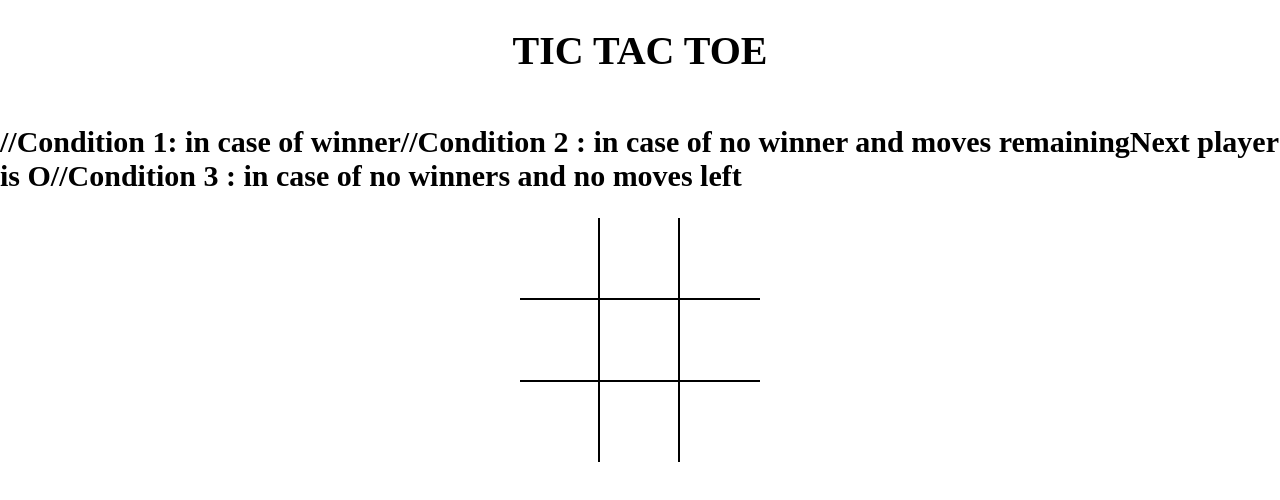
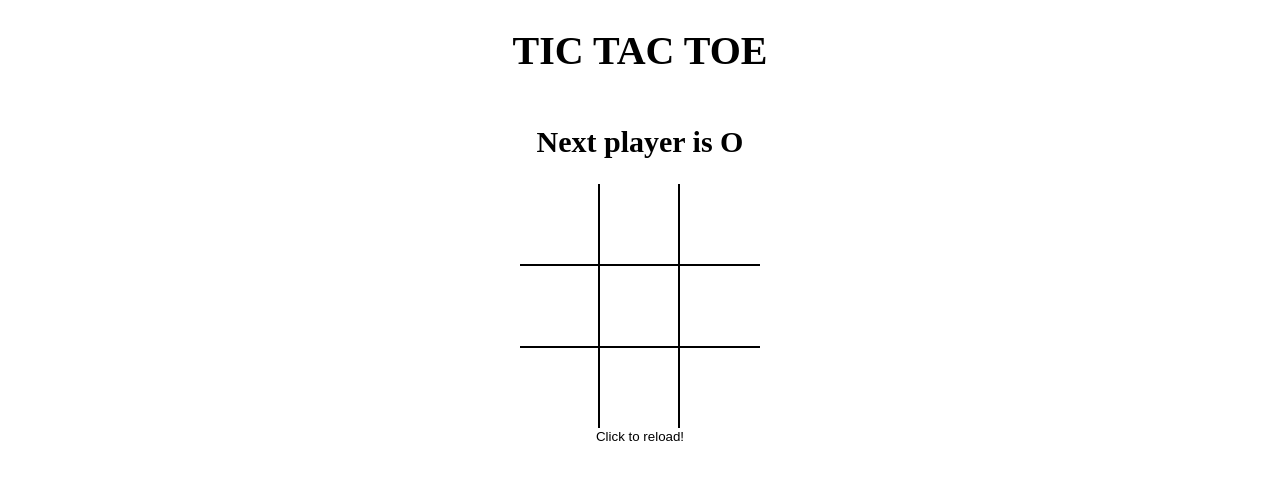
Before and after one commit to BajraYeJoon/tictactoe-react, a React (Vite) app: page / in a window 1280 px wide. Shown: the top 500 px of the page. Built offline with nearby package versions, Linux system fonts and the light colour scheme.

Commit message:
Determining Winner Column and highliting it

```diff
--- a/src/App.jsx
+++ b/src/App.jsx
@@ -12,7 +12,7 @@ const App = () => {
   const [isXNext, setIsNext] = useState(false);
 
   // To determine the winner from the logic.jsx
-  const winner = calculateWinner(board);
+  const { winner, winningSquare } = calculateWinner(board);
 
   //message output
 
@@ -43,7 +43,14 @@ const App = () => {
     <div className="app">
       <h1> TIC TAC TOE</h1>
       <Messages winner={winner} board={board} isXNext={isXNext} />
-      <Board board={board} handleSquareEvent={handleSquareEvent} />
+      <Board
+        board={board}
+        handleSquareEvent={handleSquareEvent}
+        winningSquare={winningSquare}
+      />
+      <button onClick={() => window.location.reload(false)}>
+        Click to reload!
+      </button>
     </div>
   );
 };
--- a/src/Logic.jsx
+++ b/src/Logic.jsx
@@ -14,8 +14,14 @@ export function calculateWinner(blocks) {
     const [a, b, c] = pattern[i];
 
     if (blocks[a] && blocks[a] === blocks[b] && blocks[a] === blocks[c]) {
-      return blocks[a];
+      return {
+        winning: blocks[a],
+        winningSquare: pattern[i],
+      };
     }
   }
-  return null;
+  return {
+    winning: null,
+    winningSquare: [],
+  };
 }
--- a/src/components/Board.jsx
+++ b/src/components/Board.jsx
@@ -3,13 +3,16 @@ import Square from './Square';
 
 // Functional Component that handles the overall BOARD
 
-const Board = ({ board, handleSquareEvent }) => {
+const Board = ({ board, handleSquareEvent, winningSquare }) => {
   // Updating the position whenever clicked
+
   const updateSquare = position => {
+    const isWinningSquare = winningSquare.includes(position);
     return (
       <Square
         value={board[position]}
         onClick={() => handleSquareEvent(position)}
+        isWinningSquare={isWinningSquare}
       />
     );
   };
--- a/src/components/Messages.jsx
+++ b/src/components/Messages.jsx
@@ -6,11 +6,11 @@ const Messages = ({ winner, board, isXNext }) => {
 
   return (
     <h2>
-      //Condition 1: in case of winner
+      {/* //Condition 1: in case of winner */}
       {winner && `Winner is ${winner}`}
-      //Condition 2 : in case of no winner and moves remaining
+      {/* //Condition 2 : in case of no winner and moves remaining */}
       {!winner && !noMoves && `Next player is ${isXNext ? 'X' : 'O'}`}
-      //Condition 3 : in case of no winners and no moves left
+      {/* //Condition 3 : in case of no winners and no moves left */}
       {!winner && noMoves && 'X and O tied'}
     </h2>
   );
--- a/src/components/Square.jsx
+++ b/src/components/Square.jsx
@@ -2,9 +2,14 @@ import React from 'react';
 
 // OnClick as a prop triggered when the button(the empty space) is clicked
 // ReRenders everytime the event is triggered and at the beginning ((9) Square rendered)
-const Square = ({ value, onClick }) => {
+const Square = ({ value, onClick, isWinningSquare }) => {
   return (
-    <button type="button" className="square" onClick={onClick}>
+    <button
+      type="button"
+      className="square"
+      onClick={onClick}
+      style={{ fontWeight: isWinningSquare ? 'bold' : 'normal' }}
+    >
       {value}
     </button>
   );
```
